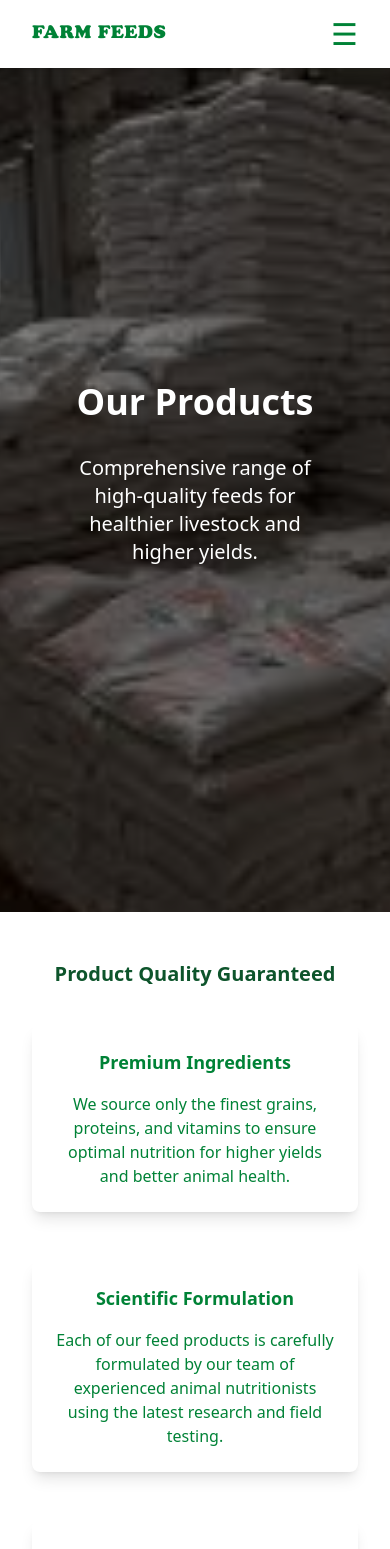
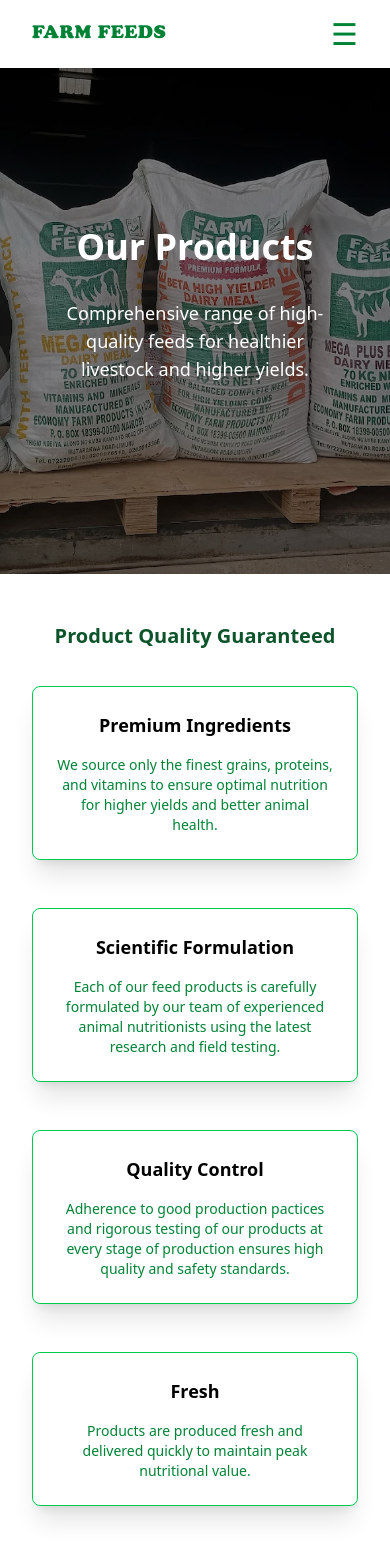
Before and after one commit to BenaKaniaru/Farm-Feeds-Website, a React (Vite) app: page /products in a window 390 px wide. Shown: the top 1549 px of the page. Built offline with nearby package versions, Linux system fonts and the light colour scheme.

Commit message:
modified the text fonts for better screen size responsiveness

```diff
--- a/src/pages/Contact.jsx
+++ b/src/pages/Contact.jsx
@@ -10,7 +10,8 @@
 
 
 export default function Contact() {
-  const imageUrl = "/images/farm feeds ariel.webp";
+  const imageUrl = "/images/farm-feeds-ariel.webp";
+
   const [loaded, setLoaded] = useState(false);
 
   useEffect(() => {
@@ -74,22 +75,21 @@
 
   return (
     <div>
-      <section className="relative h-screen w-full overflow-hidden">
+      <section className="relative h-[60vh] md:h-[75vh] w-full overflow-hidden">
         <div className="absolute inset-0 overflow-hidden">
-          <img
-            src={imageUrl}
-            alt="Farm background"
-            className={`w-full h-full object-cover transition-all duration-[1500ms] ease-out
-      ${loaded ? "opacity-100" : "opacity-0"}
-      scale-[1.05] sm:scale-[1.1] md:scale-[1.15] lg:scale-[1.2] xl:scale-[1.25]
-    `}
+          {/* Background */}
+          <div
+            className={`absolute inset-0 bg-center bg-cover bg-no-repeat bg-fixed transition-opacity duration-700 ${
+              loaded ? "opacity-100" : "opacity-0"
+            }`}
+            style={{ backgroundImage: `url(${imageUrl})` }}
           />
         </div>
 
         <div className="absolute inset-0 bg-black/50" />
         <div className="relative z-10 flex flex-col justify-center items-center text-center h-full px-4 md:px-8 text-white gap-8">
           <h1 className="text-4xl md:text-6xl font-black">Get In Touch</h1>
-          <p className="text-xl md:text-2xl max-w-2xl mb-8 animate-fadeIn delay-150 px-12 text-white">
+          <p className="text-lg md:text-xl mb-8 animate-fadeIn delay-150 px-12 text-white">
             Have questions or want to learn more about our products? Reach out
             to us! We are here to serve you.
           </p>
@@ -106,11 +106,11 @@
           rel="noopener noreferrer"
           className="flex flex-col gap-2 text-center items-center p-6 bg-white rounded-lg shadow-md hover:cursor-pointer"
         >
-          <div className="bg-gradient-to-r from-green-600 to-green-300 text-white p-4 rounded-full">
+          <div className="bg-gradient-to-r from-green-600 to-green-300 text-white p-3 md:p-4 rounded-full">
             <MapPin className="text-white" size={30} />
           </div>
           <span className="text-xl font-bold">Visit Us</span>
-          <span>
+          <span className="text-sm md:text-[16px">
             Thigio-Ndeiya, along Ng'amba Kanyayo Road Off Gikambura Mutarakwa
             Road – Limuru
           </span>
@@ -120,31 +120,31 @@
           href="tel:+254722209838"
           className="flex flex-col gap-2 text-center items-center p-6 bg-white rounded-lg shadow-md hover:cursor-pointer"
         >
-          <div className="bg-gradient-to-r from-green-600 to-green-300 text-white p-4 rounded-full">
+          <div className="bg-gradient-to-r from-green-600 to-green-300 text-white p-3 md:p-4  rounded-full">
             <Phone size={30} />
           </div>
           <span className="text-xl font-bold">Call Us</span>
-          <span>0722 209 838</span>
+          <span className="text-sm md:text-[16px]">0722 209 838</span>
         </a>
 
         <a
           href="mailto:sales@farmfeeds.org"
           className="flex flex-col gap-2 text-center items-center p-6 bg-white rounded-lg shadow-md"
         >
-          <div className="bg-gradient-to-r from-green-600 to-green-300 text-white p-4 rounded-full">
+          <div className="bg-gradient-to-r from-green-600 to-green-300 text-white p-3 md:p-4  rounded-full">
             <Mail size={30} />
           </div>
           <span className="text-xl font-bold">Mail Us</span>
-          <span>sales@farmfeeds.org</span>
+          <span className="text-sm md:text-[16px]">sales@farmfeeds.org</span>
         </a>
 
         <div className="flex flex-col gap-2 text-center items-center p-6 bg-white rounded-lg shadow-md">
-          <div className="bg-gradient-to-r from-green-600 to-green-300 text-white p-4 rounded-full">
+          <div className="bg-gradient-to-r from-green-600 to-green-300 text-white p-3 md:p-4 rounded-full">
             <Clock size={30} />
           </div>
           <span className="text-xl font-bold">Business Hours</span>
-          <span>Mon-Fri: 8:00 AM - 6:00 PM</span>
-          <span>Sat:9:00 AM - 2:00 PM</span>
+          <span className="text-sm md:text-[16px]">Mon-Fri: 8:00 AM - 6:00 PM</span>
+          <span className="text-sm md:text-[16px]">Sat:9:00 AM - 2:00 PM</span>
         </div>
       </section>
 
--- a/src/pages/Products.jsx
+++ b/src/pages/Products.jsx
@@ -2,7 +2,7 @@
 import { Link } from "react-router-dom";
 
 export default function Products() {
-  const imageUrl = "/images/feeds.jfif";
+  const imageUrl = "/images/feeds.webp";
   const [loaded, setLoaded] = useState(false);
 
   useEffect(() => {
@@ -13,26 +13,28 @@
 
   return (
     <div>
-      <section className="relative h-screen w-full overflow-hidden">
-        <div className="absolute inset-0 overflow-hidden">
-          <img
-            src={imageUrl}
-            alt="Farm background"
-            className={`w-full h-full object-cover transition-all duration-[1500ms] ease-out
-      ${loaded ? "opacity-100" : "opacity-0"}
-      scale-[1.05] sm:scale-[1.1] md:scale-[1.15] lg:scale-[1.2] xl:scale-[1.25]
-    `}
-          />
-        </div>
+      <section className="relative h-[60vh] md:h-[75vh] w-full overflow-hidden">
+        {/* Background */}
+        <div
+          className={`absolute inset-0 bg-center bg-cover bg-no-repeat bg-fixed transition-opacity duration-700 ${
+            loaded ? "opacity-100" : "opacity-0"
+          }`}
+          style={{ backgroundImage: `url(${imageUrl})` }}
+        />
 
+        {/* Overlay */}
         <div className="absolute inset-0 bg-black/50" />
+
+        {/* Content */}
         <div className="relative z-10 flex flex-col justify-center items-center text-center h-full px-4 md:px-8 text-white gap-8">
           <h1 className="text-4xl md:text-6xl font-black">Our Products</h1>
-          <p className="text-xl md:text-2xl max-w-2xl mb-8 animate-fadeIn delay-150 px-12 text-white">
+          <p className="text-lg md:text-xl mb-8 animate-fadeIn delay-150 px-12">
             Comprehensive range of high-quality feeds for healthier livestock
             and higher yields.
           </p>
         </div>
+
+        {/* Loading placeholder */}
         {!loaded && (
           <div className="absolute inset-0 bg-gray-300 animate-pulse" />
         )}
@@ -43,35 +45,39 @@
           Product Quality Guaranteed
         </h2>
         <div className="grid grid-cols-1 md:grid-cols-2 gap-6">
-          <div className="flex flex-col text-green-700 gap-4 max-w-3xl mt-6 bg-white p-6 rounded-lg shadow-lg">
-            <h3 className="text-lg font-bold">Premium Ingredients</h3>
-            <p>
+          <div className="flex flex-col text-green-700 gap-4 max-w-3xl mt-6 bg-white p-6 rounded-lg border border-green-500 shadow-xl">
+            <h3 className="text-lg font-bold text-black">
+              Premium Ingredients
+            </h3>
+            <p className="text-sm">
               We source only the finest grains, proteins, and vitamins to ensure
               optimal nutrition for higher yields and better animal health.{" "}
             </p>
           </div>
 
-          <div className="flex flex-col text-green-700 gap-4 max-w-3xl mt-6 bg-white p-6 rounded-lg shadow-lg">
-            <h3 className="text-lg font-bold">Scientific Formulation</h3>
-            <p>
+          <div className="flex flex-col text-green-700 gap-4 max-w-3xl mt-6 bg-white p-6 rounded-lg border border-green-500 shadow-xl">
+            <h3 className="text-lg font-bold text-black">
+              Scientific Formulation
+            </h3>
+            <p className="text-sm">
               Each of our feed products is carefully formulated by our team of
               experienced animal nutritionists using the latest research and
               field testing.
             </p>
           </div>
 
-          <div className="flex flex-col text-green-700 gap-4 max-w-3xl mt-6 bg-white p-6 rounded-lg shadow-lg">
-            <h3 className="text-lg font-bold">Quality Control</h3>
-            <p>
+          <div className="flex flex-col text-green-700 gap-4 max-w-3xl mt-6 bg-white p-6 rounded-lg shadow-lg border border-green-500 shadow-xl">
+            <h3 className="text-lg font-bold text-black">Quality Control</h3>
+            <p className="text-sm">
               Adherence to good production pactices and rigorous testing of our
               products at every stage of production ensures high quality and
               safety standards.
             </p>
           </div>
 
-          <div className="flex flex-col text-green-700 gap-4 max-w-3xl mt-6 bg-white p-6 rounded-lg shadow-lg">
-            <h3 className="text-lg font-bold">Fresh</h3>
-            <p>
+          <div className="flex flex-col text-green-700 gap-4 max-w-3xl mt-6 bg-white p-6 rounded-lg border border-green-500 shadow-xl">
+            <h3 className="text-lg font-bold text-black">Fresh</h3>
+            <p className="text-sm">
               Products are produced fresh and delivered quickly to maintain peak
               nutritional value.
             </p>
@@ -84,7 +90,7 @@
           Are you ready to elevate your livestock yields?
         </h3>
 
-        <p>
+        <p className="text-sm md:text-[18px]">
           Our products are formulated to deliver exceptional results for your
           farm and we are ready to help you select the perfect products for you.
         </p>
```
Also changed, not shown: src/pages/Home.jsx (+31 -25 lines), public/images/farm-feeds-ariel.webp (renamed from public/images/farm feeds ariel.webp), public/images/feeds.webp (added).
